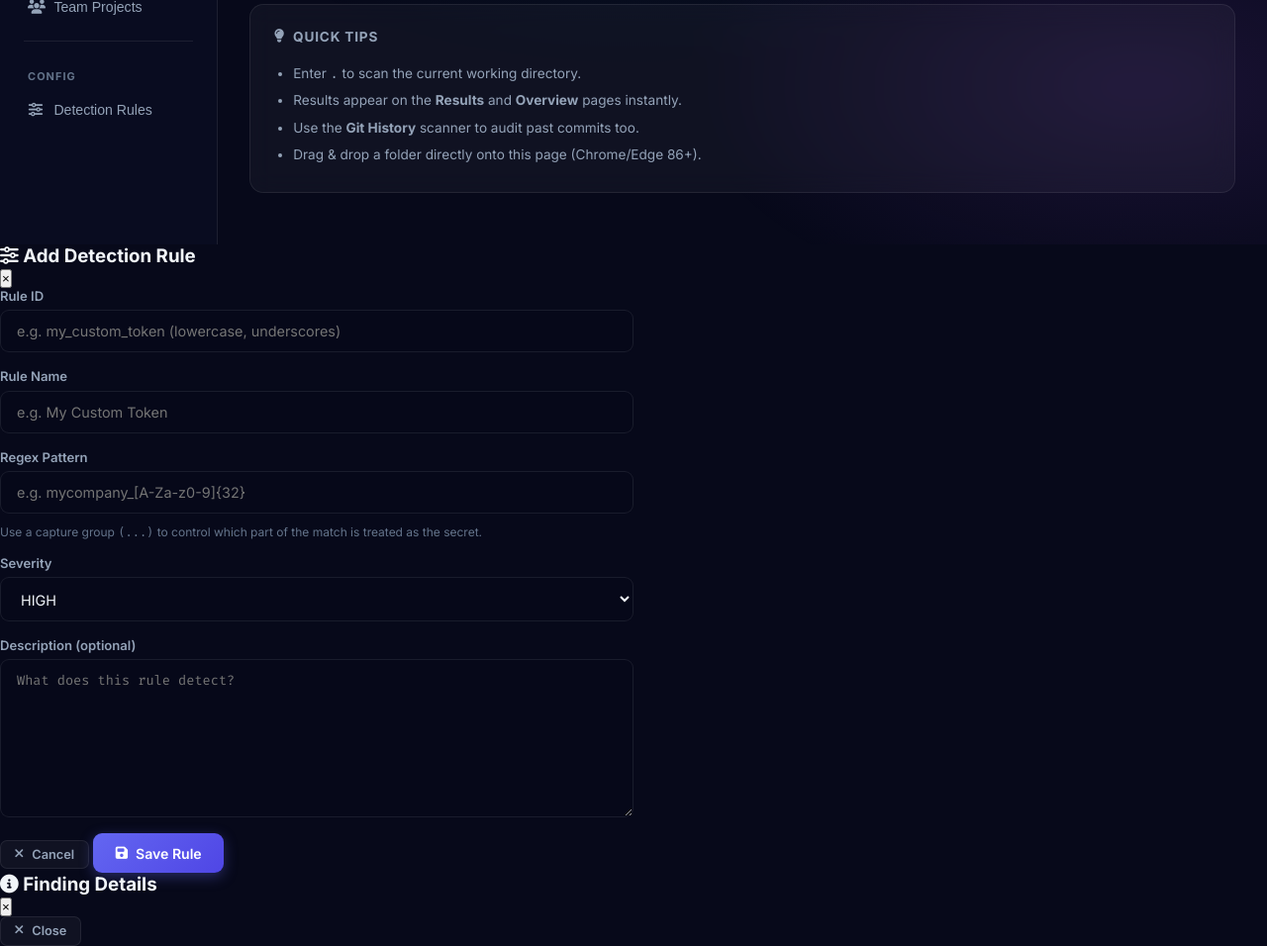
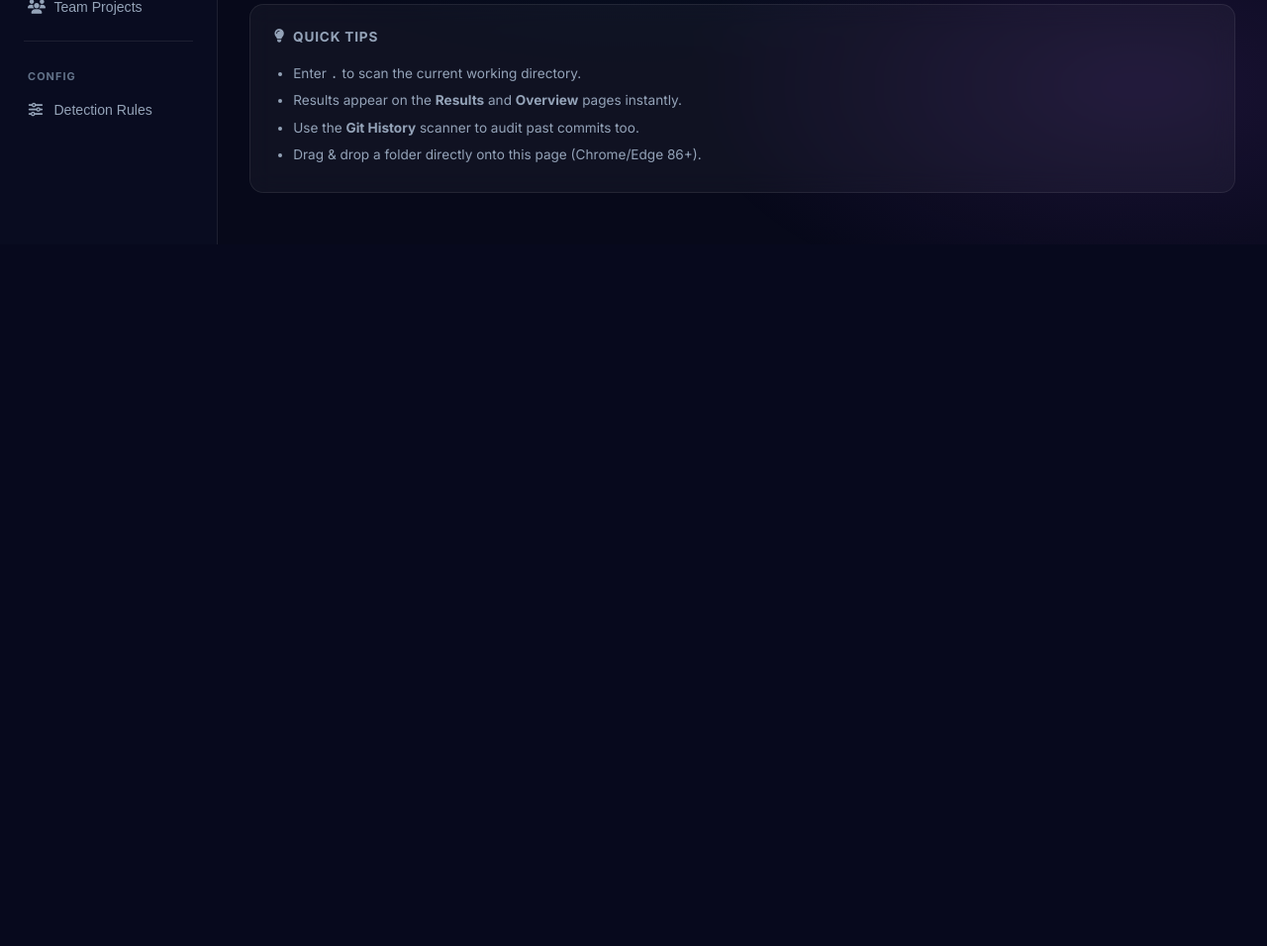
Before and after one commit to xorudra/secret-scanner, a FastAPI app: page / in a window 1280 px wide. Shown: the part 553-1509 px from the top of the page at 99% size. After the commit the page ends 800 px from the top, so only its background shows below. Run offline with FastAPI, Linux system fonts and the light colour scheme; some libraries are stand-ins or nearby versions.

Commit message:
Add missing modal CSS - fixes inline-rendered forms breaking every page
The template used .modal-overlay/.modal/.modal-header/.modal-body/.modal-footer/.modal-close classes for the schedule, project, rule-editor and finding-details dialogs, but no CSS was ever defined for them (lost in an earlier template refactor). Every modal rendered as a giant always-visible inline form: the rule and finding dialogs appeared on every page, and the inline schedule/project forms buried the actual page content, making Scheduling, Team Projects, Diff View and Detection Rules look blank or broken.

Added the missing styles matching the existing design system: fixed backdrop with blur, centered scrollable dialog, sticky header, close button hover, footer actions, light-theme variant. Hidden by default, shown via the .open class the JS already toggles.

```diff
--- a/secret_scanner/api/templates/index.html
+++ b/secret_scanner/api/templates/index.html
@@ -509,6 +509,46 @@
     .h-path  { font-size: .88rem; font-weight: 600; }
     .h-meta  { font-size: .76rem; color: var(--muted); margin-top: .15rem; }
     .h-count { margin-left: auto; }
+
+    /* -- Modals -- */
+    .modal-overlay {
+      position: fixed; inset: 0;
+      background: rgba(5, 8, 20, .72);
+      backdrop-filter: blur(4px);
+      display: none;
+      align-items: center; justify-content: center;
+      z-index: 200;
+      padding: 1rem;
+    }
+    .modal-overlay.open { display: flex; }
+    .modal {
+      background: var(--surface);
+      border: 1px solid var(--border);
+      border-radius: 14px;
+      width: 100%; max-width: 560px;
+      max-height: 85vh; overflow-y: auto;
+      box-shadow: 0 24px 64px rgba(0,0,0,.55);
+    }
+    .modal-header {
+      display: flex; align-items: center; justify-content: space-between; gap: .75rem;
+      padding: 1rem 1.25rem;
+      border-bottom: 1px solid var(--border);
+      position: sticky; top: 0; background: var(--surface); z-index: 1;
+    }
+    .modal-header h3 { font-size: 1rem; font-weight: 700; display: flex; align-items: center; gap: .5rem; margin: 0; }
+    .modal-close {
+      background: transparent; border: none; color: var(--muted);
+      font-size: 1.4rem; line-height: 1; cursor: pointer;
+      padding: .15rem .5rem; border-radius: 6px;
+    }
+    .modal-close:hover { background: var(--surface-hov); color: var(--txt); }
+    .modal-body { padding: 1.25rem; }
+    .modal-footer {
+      display: flex; justify-content: flex-end; gap: .6rem;
+      padding: 1rem 1.25rem;
+      border-top: 1px solid var(--border);
+    }
+    [data-theme="light"] .modal-overlay { background: rgba(15, 23, 42, .45); }
 
     /* -- Responsive -- */
     @media (max-width: 768px) {
```
